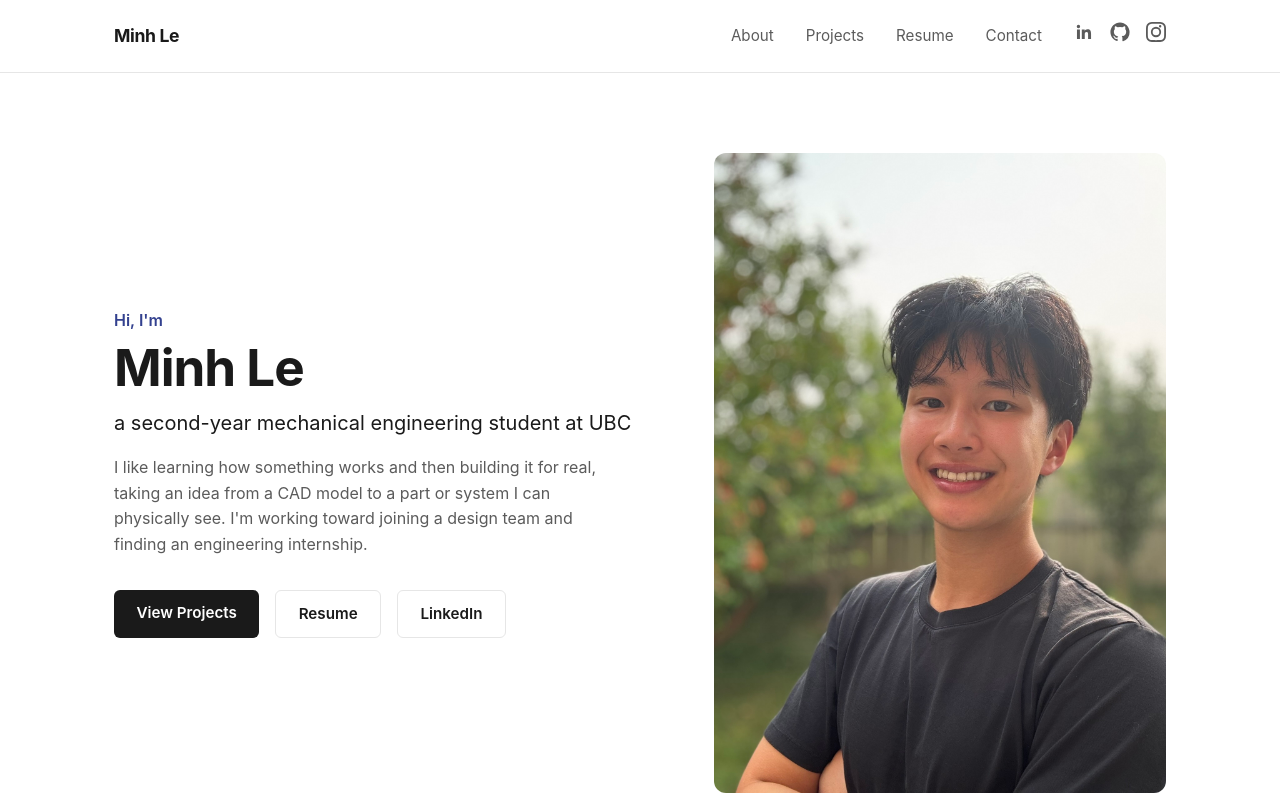
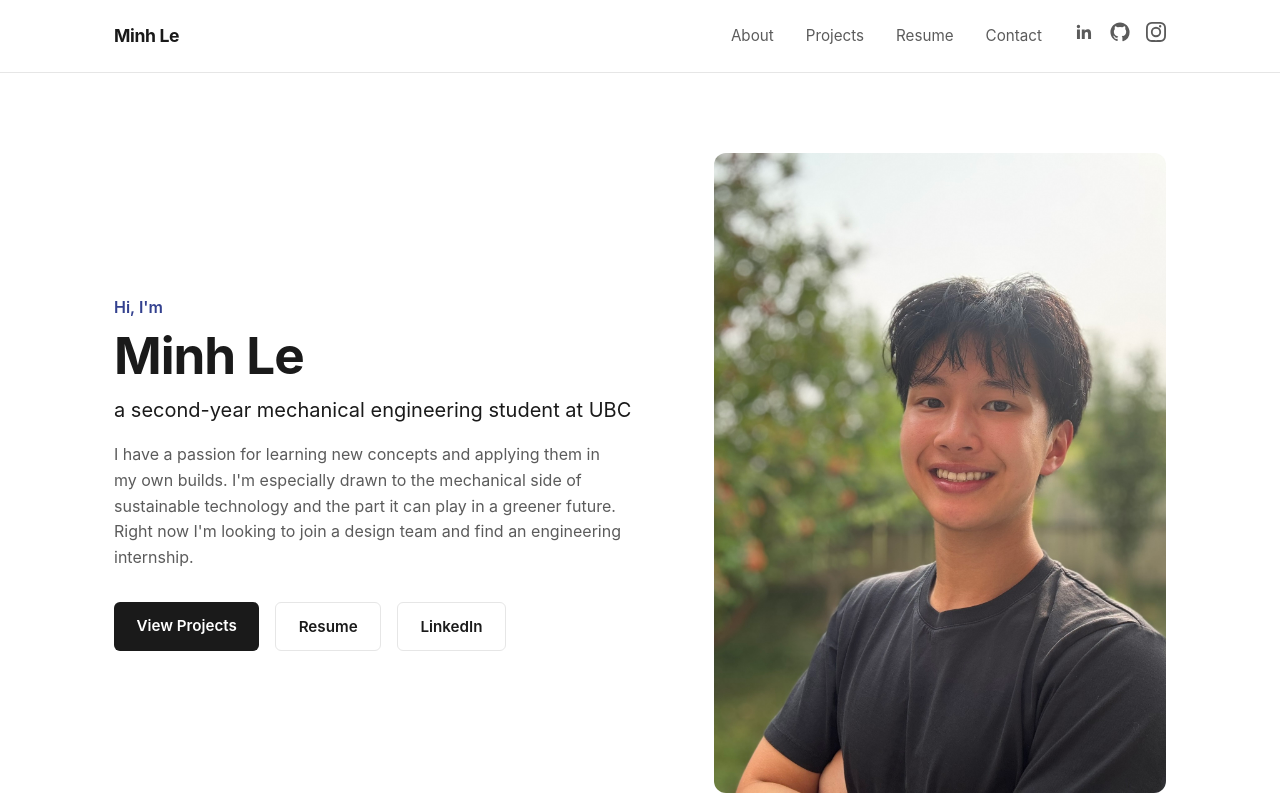
Before and after one commit to minhl6/portfolio, a React (Vite) app: page / in a window 1280 px wide. Shown: the top 800 px of the page. Built offline with nearby package versions, Linux system fonts and the light colour scheme.

Commit message:
Update hero description to highlight sustainable tech focus

```diff
--- a/src/pages/Home.jsx
+++ b/src/pages/Home.jsx
@@ -37,7 +37,7 @@ export default function Home() {
                             a second-year mechanical engineering student at UBC
                         </p>
                         <p className="hero-description">
-                            I like learning how something works and then building it for real, taking an idea from a CAD model to a part or system I can physically see. I'm working toward joining a design team and finding an engineering internship.
+                            I have a passion for learning new concepts and applying them in my own builds. I'm especially drawn to the mechanical side of sustainable technology and the part it can play in a greener future. Right now I'm looking to join a design team and find an engineering internship.
                         </p>
                         <div className="hero-actions">
                             <a href="#projects" className="btn btn-primary">View Projects</a>
```
